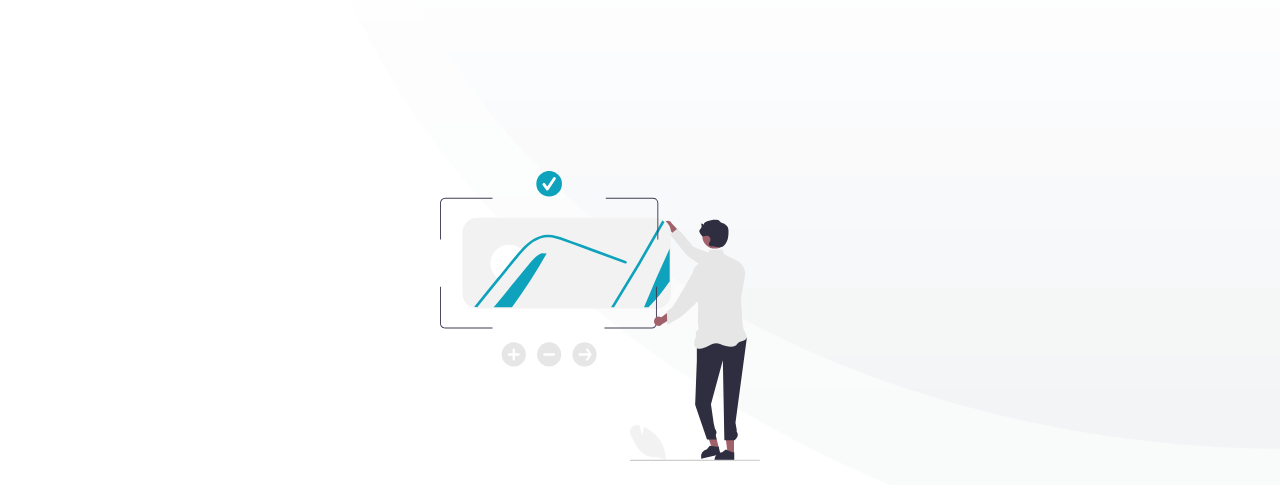
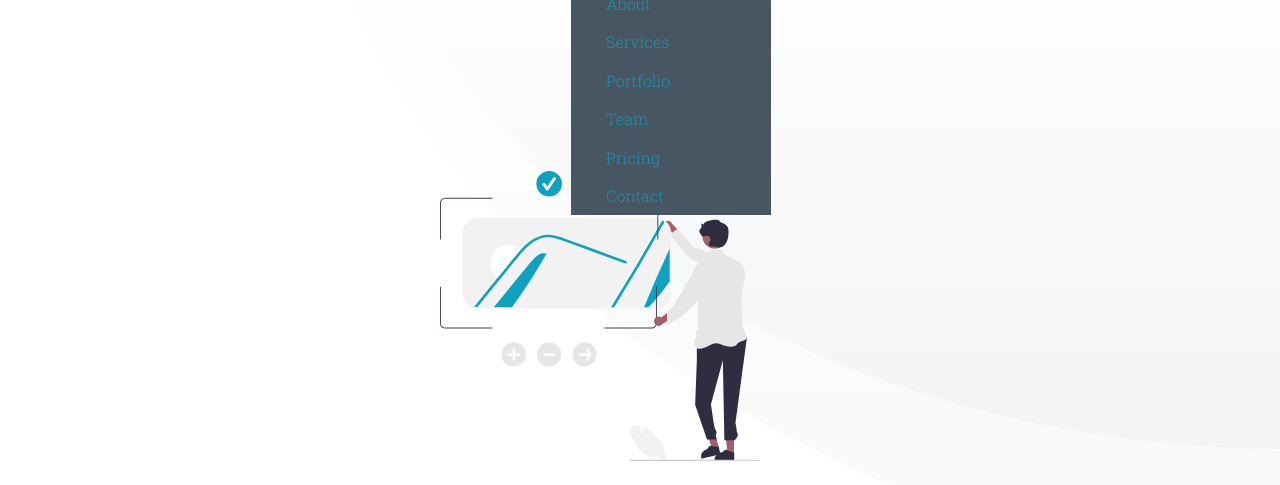
Before and after one commit to Ahmed-Samir444/hero, a plain HTML site: page index.html in a window 1280 px wide. Shown: the part 85-570 px from the top of the page. Drawn offline with Linux system fonts and the light colour scheme; a web font is replaced by a local one.

Commit message:
Add files via upload

```diff
--- a/css/style.css
+++ b/css/style.css
@@ -158,6 +158,28 @@ header .nav-list > li > a.active,
 header .nav-list > li > a:hover{
     color: var(--s-c);
 }
+
+/* maga-meno */
+.maga-meno{
+    position: absolute;
+    width: fit-content;
+    background-color: var(--f-c);
+    top: 70px;
+    width: 200px;
+  }
+.maga-meno ul li a{
+    color: var(--m-c);
+    display: block;
+    padding: 10px 35px;
+    transition: 0.3s;
+}
+.maga-meno ul li a:hover {
+      background-color: var(--s-c);
+      color: #fff;
+}
+
+
+
 /* ---------------------------------------------------------------------------------------------------- */
 /* landing */
 .landing{
@@ -187,7 +209,9 @@ header .nav-list > li > a:hover{
 }
 @media (max-width: 767px) {
     .landing .landing-img{
-        display: none;
+        /* display: none; */
+        width: 160px;
+        top: 10px;
     }
 }
 .landing .landing-img img{
@@ -233,6 +257,7 @@ header .nav-list > li > a:hover{
     .landing .landing-content .landing-info .landing-desc{
         font-size: 12px;
         line-height: 15px;
+        margin: 0;
     }
 }
 .landing .landing-content .landing-info .landing-btn{
--- a/index.html
+++ b/index.html
@@ -23,7 +23,20 @@
             <i class="fa fa-bars toggle"></i>
             <ul class="nav-list">
                 <span class="close"><i class="fa fa-times" aria-hidden="true"></i></span>
-                <li><a class="active" href="#home">home</a></li>
+                <li><a class="active" href="#home">home<i class="fa fa-angle-down" aria-hidden="true"></i>
+                </a>
+                    <!-- maga-meno -->
+                    <div class="maga-meno">
+                      <ul class="mga-list">
+                         <li><a href="#about">about</a></li>
+                         <li><a href="#services">services</a></li>
+                         <li><a href="#portfolio">portfolio</a></li>
+                         <li><a href="#team">team</a></li>
+                         <li><a href="#pricing">pricing</a></li>
+                         <li><a href="#contact">contact</a></li>
+                      </ul>
+                    </div><!-- ./maga-meno -->
+                </li>
                 <li><a href="#about">about</a></li>
                 <li><a href="#services">services</a></li>
                 <li><a href="#portfolio">portfolio</a></li>
```
